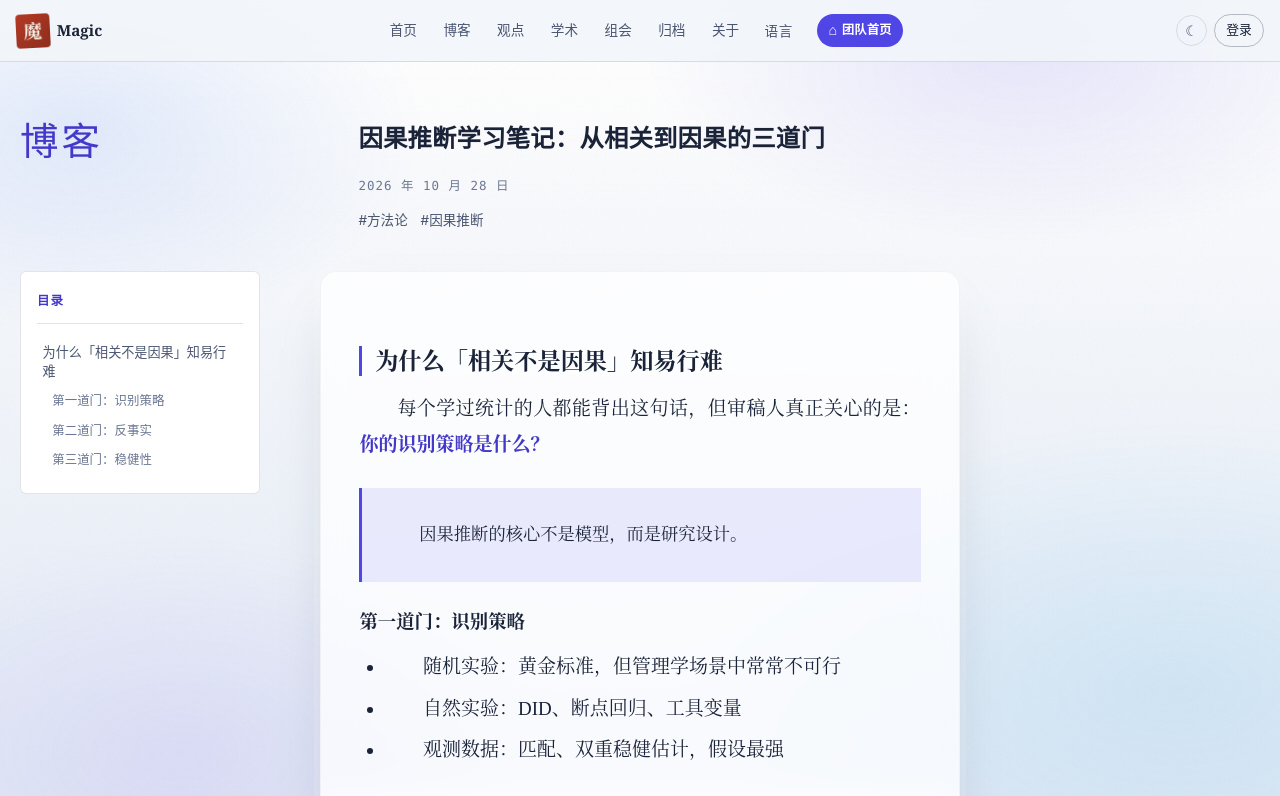
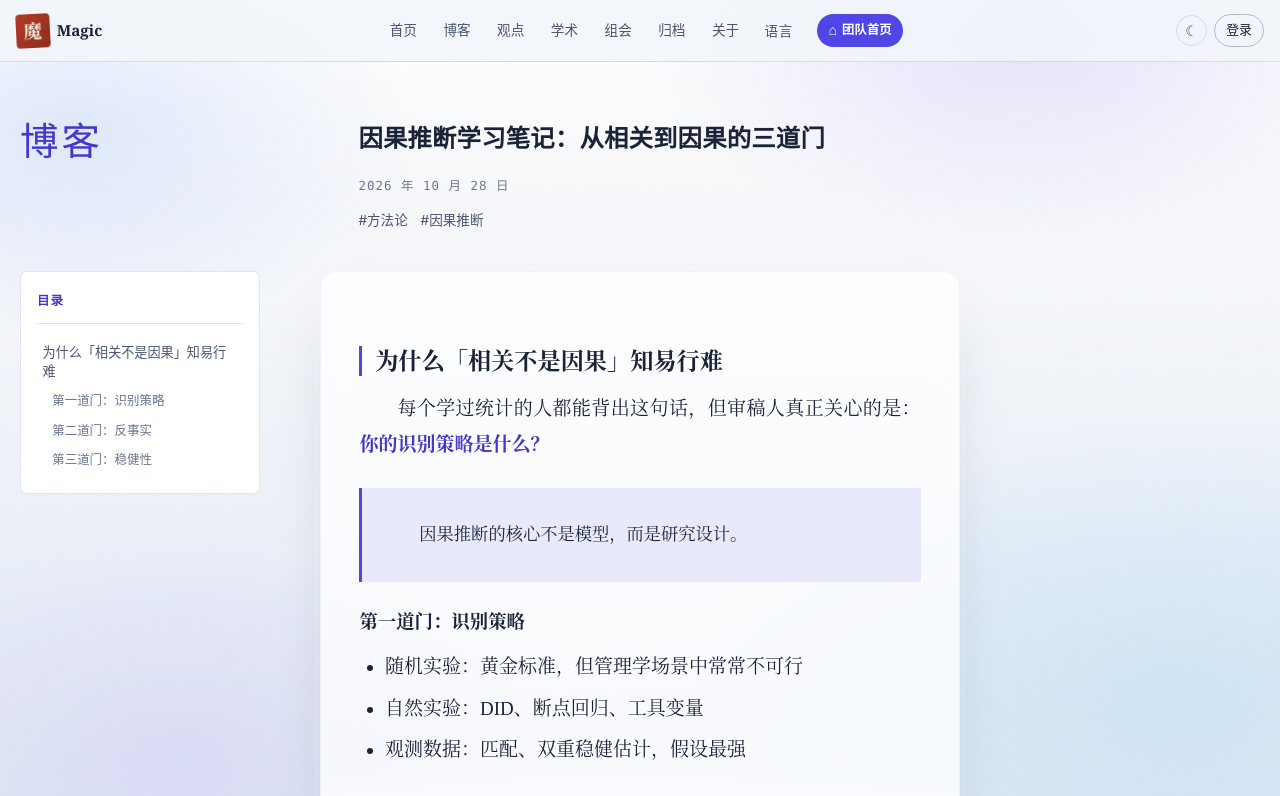
Before and after one commit to domagic/domagic.github.io, a Vue app: page /blog/causal-inference-notes in a window 1280 px wide. Shown: the top 796 px of the page. Built offline with nearby package versions, Linux system fonts and the light colour scheme.

Commit message:
style: remove text-indent from list items

```diff
--- a/src/components/MarkdownView.vue
+++ b/src/components/MarkdownView.vue
@@ -90,7 +90,14 @@ watch(
 .markdown li {
   margin: 0.35rem 0;
   text-align: justify;
-  text-indent: 2em;
+  /* 列表符号已是天然缩进，正文段落的首行缩进不再叠加 */
+  text-indent: 0;
+}
+
+/* 松散列表里 li 内嵌的段落同样取消首行缩进 */
+.markdown li p {
+  text-indent: 0;
+  margin: 0.35rem 0;
 }
 
 .markdown blockquote {
```
